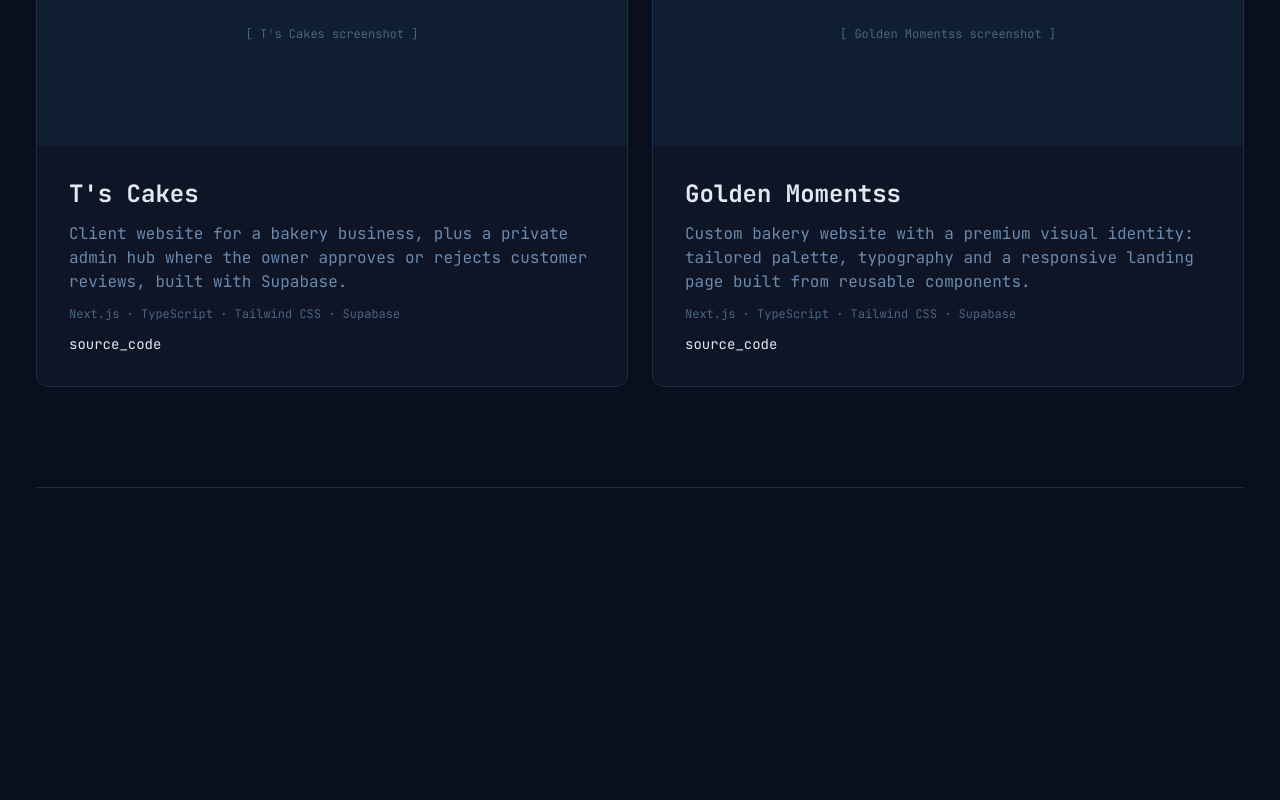
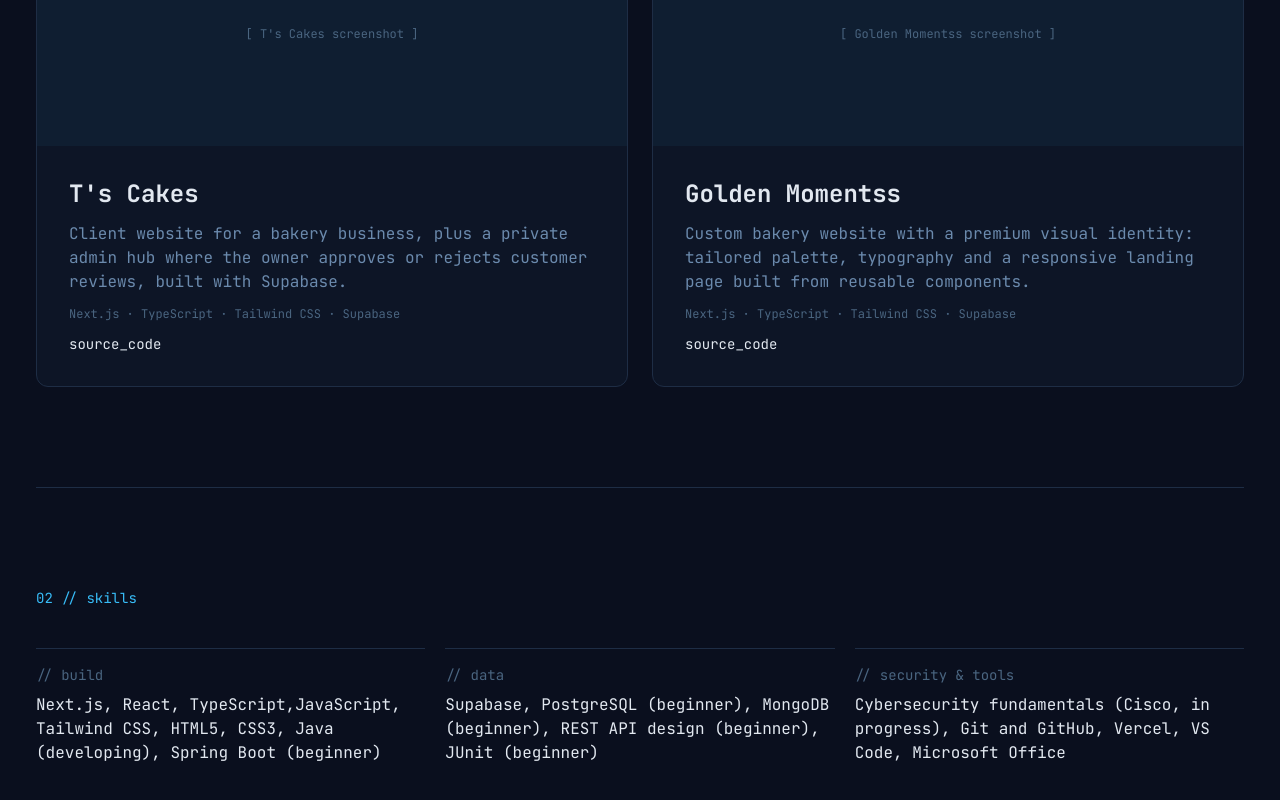
Before and after one commit to thatomakhusha/ThatoMakhushaPortfolio, a Next.js app: page / in a window 1280 px wide. Shown: the part 1577-2377 px from the top of the page. Before the commit the page ends 2065 px from the top, so only its background shows below. Built offline with nearby package versions, Linux system fonts and the light colour scheme.

Commit message:
feat(skills): build skills section

```diff
--- a/src/app/page.tsx
+++ b/src/app/page.tsx
@@ -2,6 +2,7 @@ import Navbar from "@/components/Navbar";
 import Container from "@/components/ui/container";
 import Hero from "@/components/Hero";
 import Projects from "@/components/Projects";
+import Skills from "@/components/Skills";
 
 export default function Home() {
   return (
@@ -10,6 +11,7 @@ export default function Home() {
       <Container>
         <Hero/>
         <Projects/>
+        <Skills/>
       </Container>
     </>
   );
--- a/src/components/Skills.tsx
+++ b/src/components/Skills.tsx
@@ -0,0 +1,29 @@
+import SectionHeader from "./SectionHeader";
+
+const skills = [
+    {category: "// build", categorySkills: "Next.js, React, TypeScript,JavaScript, Tailwind CSS, HTML5, CSS3, Java (developing), Spring Boot (beginner)"},
+    {category: "// data", categorySkills: "Supabase, PostgreSQL (beginner), MongoDB (beginner), REST API design (beginner), JUnit (beginner)"},
+    {category: "// security & tools", categorySkills: "Cybersecurity fundamentals (Cisco, in progress), Git and GitHub, Vercel, VS Code, Microsoft Office"}
+]
+
+export default function Skills(){
+
+    return (
+        <section id="skills">
+            <SectionHeader number="02" title="skills" />
+            <div className="grid grid-cols-2 lg:grid-cols-3 gap-5">
+                {skills.map((skill) => (
+                    <div className="pt-4 border-t border-border" key={skill.category}>
+                        <p className="text-muted text-sm mb-2">
+                            {skill.category}
+                        </p>
+                        <p className="">
+                            {skill.categorySkills}
+                        </p>
+                    </div>
+                ))}
+
+            </div>
+        </section>
+    );
+}
```
